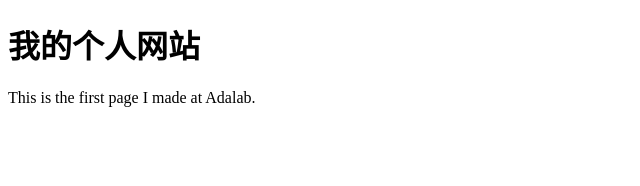
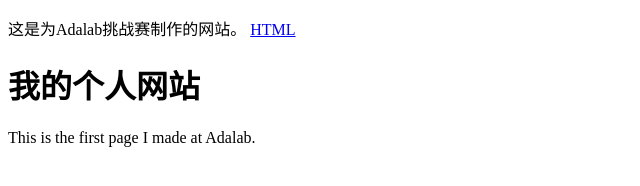
Before and after one commit to HentaiAka/HentaiAka.github.io, a plain HTML site: page index.html in a window 1280 px wide. Shown: the whole page, without its empty margins (0-640 px from the left). Drawn offline with Linux system fonts and the light colour scheme.

Commit message:
Update index.html

```diff
--- a/index.html
+++ b/index.html
@@ -5,6 +5,9 @@
 <head>
     <meta charset="utf-8">
     <title>我的个人网站</title>
+    <p>这是为Adalab挑战赛制作的网站。
+    <a href="https://www.adalab.cn">HTML</a>
+</p>
 </head>
 
 <body>
```
